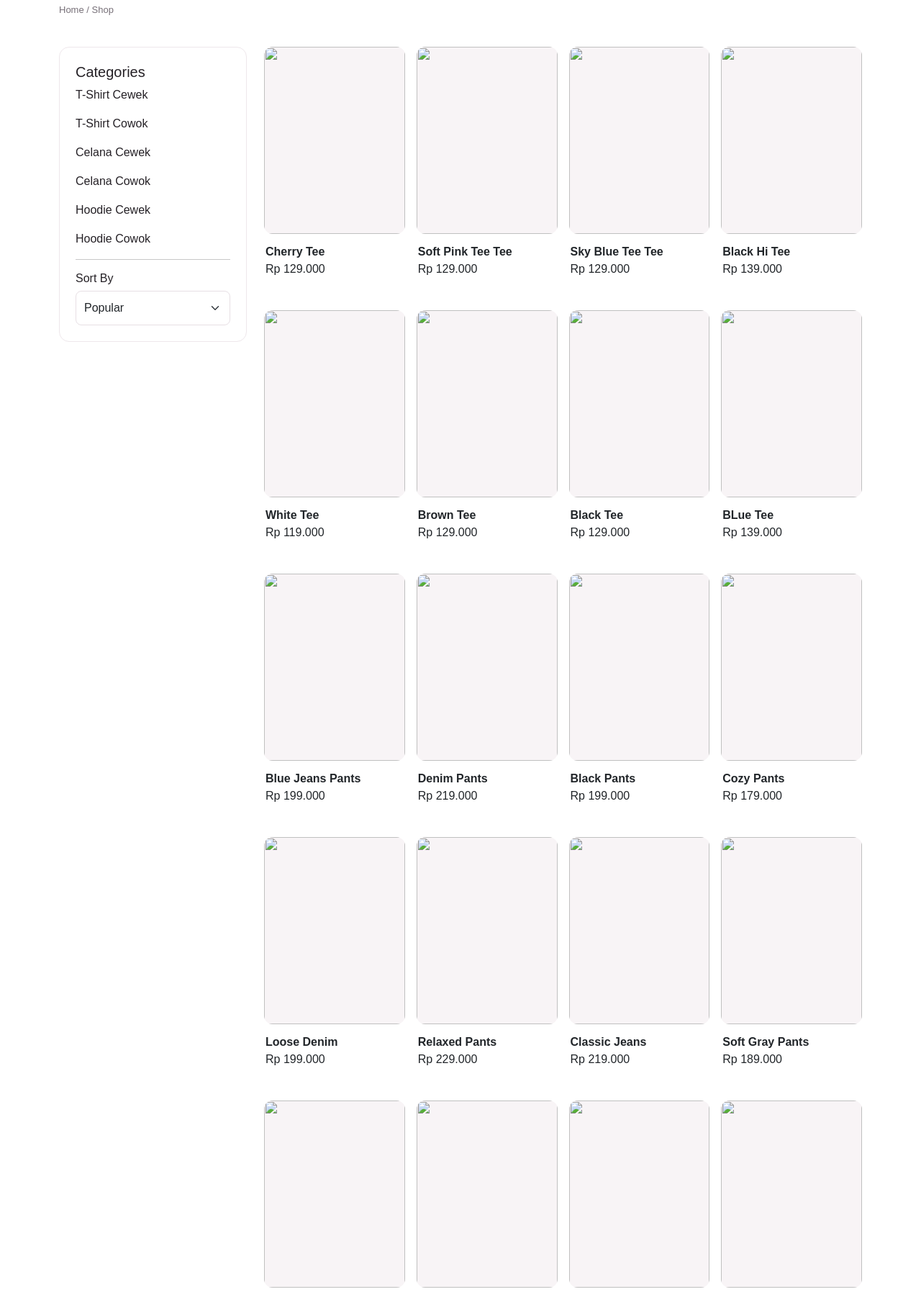
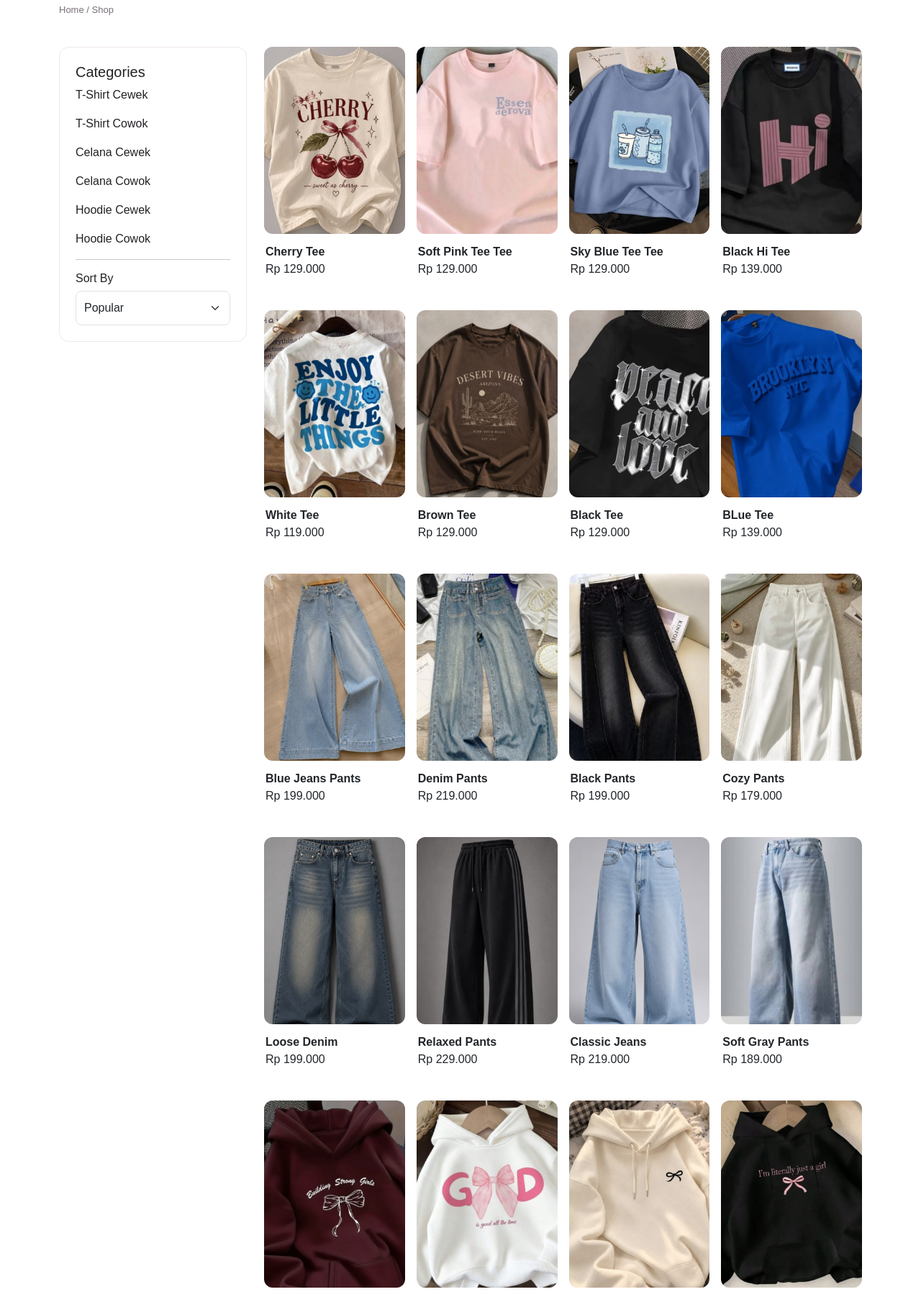
Before and after one commit to 12510438-pixel/JPD---Store, a plain HTML site: page shop.html in a window 1280 px wide. Shown: the part 187-1989 px from the top of the page at 72% size. Drawn offline with nearby package versions, Linux system fonts and the light colour scheme.

Commit message:
Update shop.html

```diff
--- a/shop.html
+++ b/shop.html
@@ -59,168 +59,168 @@
 
                 <div class="col-6 col-lg-3">
                     <div class="card product-card">
-                        <a href="product-detail.html"><img class="product-image" src="images/baju c1.jpg"></a>
+                        <a href="product-detail.html"><img class="product-image" src="images/bajucewe1.jpg"></a>
                         <div class="card-body"><b>Cherry Tee</b><p>Rp 129.000</p></div>
                     </div>
                 </div>
 
                 <div class="col-6 col-lg-3">
                     <div class="card product-card">
-                        <a href="product-detail.html"><img class="product-image" src="images/baju c2.jpg"></a>
+                        <a href="product-detail.html"><img class="product-image" src="images/bajucewe2.jpg"></a>
                         <div class="card-body"><b>Soft Pink Tee Tee</b><p>Rp 129.000</p></div>
                     </div>
                 </div>
 
                 <div class="col-6 col-lg-3">
                     <div class="card product-card">
-                        <a href="product-detail.html"><img class="product-image" src="images/baju c3.jpg"></a>
+                        <a href="product-detail.html"><img class="product-image" src="images/bajucewe3.jpg"></a>
                         <div class="card-body"><b>Sky Blue Tee Tee</b><p>Rp 129.000</p></div>
                     </div>
                 </div>
 
                 <div class="col-6 col-lg-3">
                     <div class="card product-card">
-                        <a href="product-detail.html"><img class="product-image" src="images/baju c4.jpg"></a>
+                        <a href="product-detail.html"><img class="product-image" src="images/bajucewe4.jpg"></a>
                         <div class="card-body"><b>Black Hi Tee</b><p>Rp 139.000</p></div>
                     </div>
                 </div>
 
                 <div class="col-6 col-lg-3">
                     <div class="card product-card">
-                        <a href="product-detail.html"><img class="product-image" src="images/baju p1.jpg"></a>
+                        <a href="product-detail.html"><img class="product-image" src="images/bajucowo1.jpg"></a>
                         <div class="card-body"><b>White Tee</b><p>Rp 119.000</p></div>
                     </div>
                 </div>
 
                 <div class="col-6 col-lg-3">
                     <div class="card product-card">
-                        <a href="product-detail.html"><img class="product-image" src="images/baju p2.jpg"></a>
+                        <a href="product-detail.html"><img class="product-image" src="images/bajucowo2.jpg"></a>
                         <div class="card-body"><b>Brown Tee</b><p>Rp 129.000</p></div>
                     </div>
                 </div>
 
                 <div class="col-6 col-lg-3">
                     <div class="card product-card">
-                        <a href="product-detail.html"><img class="product-image" src="images/baju p3.jpg"></a>
+                        <a href="product-detail.html"><img class="product-image" src="images/bajucowo3.jpg"></a>
                         <div class="card-body"><b>Black Tee</b><p>Rp 129.000</p></div>
                     </div>
                 </div>
 
                 <div class="col-6 col-lg-3">
                     <div class="card product-card">
-                        <a href="product-detail.html"><img class="product-image" src="images/baju p4.jpg"></a>
+                        <a href="product-detail.html"><img class="product-image" src="images/bajucowo4.jpg"></a>
                         <div class="card-body"><b>BLue Tee</b><p>Rp 139.000</p></div>
                     </div>
                 </div>
 
                 <div class="col-6 col-lg-3">
                     <div class="card product-card">
-                        <a href="product-detail.html"><img class="product-image" src="images/celana c1.jpg"></a>
+                        <a href="product-detail.html"><img class="product-image" src="images/celanacewe1.jpg"></a>
                         <div class="card-body"><b>Blue Jeans Pants</b><p>Rp 199.000</p></div>
                     </div>
                 </div>
 
                 <div class="col-6 col-lg-3">
                     <div class="card product-card">
-                        <a href="product-detail.html"><img class="product-image" src="images/celana c2.jpg"></a>
+                        <a href="product-detail.html"><img class="product-image" src="images/celanacewe2.jpg"></a>
                         <div class="card-body"><b>Denim Pants</b><p>Rp 219.000</p></div>
                     </div>
                 </div>
 
                 <div class="col-6 col-lg-3">
                     <div class="card product-card">
-                        <a href="product-detail.html"><img class="product-image" src="images/celana c3.jpg"></a>
+                        <a href="product-detail.html"><img class="product-image" src="images/celanacewe3.jpg"></a>
                         <div class="card-body"><b>Black Pants</b><p>Rp 199.000</p></div>
                     </div>
                 </div>
 
                 <div class="col-6 col-lg-3">
                     <div class="card product-card">
-                        <a href="product-detail.html"><img class="product-image" src="images/celana c4.jpg"></a>
+                        <a href="product-detail.html"><img class="product-image" src="images/celanacewe4.jpg"></a>
                         <div class="card-body"><b>Cozy Pants</b><p>Rp 179.000</p></div>
                     </div>
                 </div>
 
                 <div class="col-6 col-lg-3">
                     <div class="card product-card">
-                        <a href="product-detail.html"><img class="product-image" src="images/celana p1.jpg"></a>
+                        <a href="product-detail.html"><img class="product-image" src="images/celanacowo1.jpg"></a>
                         <div class="card-body"><b>Loose Denim</b><p>Rp 199.000</p></div>
                     </div>
                 </div>
 
                 <div class="col-6 col-lg-3">
                     <div class="card product-card">
-                        <a href="product-detail.html"><img class="product-image" src="images/celana p2.jpg"></a>
+                        <a href="product-detail.html"><img class="product-image" src="images/celanacowo2.jpg"></a>
                         <div class="card-body"><b>Relaxed Pants</b><p>Rp 229.000</p></div>
                     </div>
                 </div>
 
                 <div class="col-6 col-lg-3">
                     <div class="card product-card">
-                        <a href="product-detail.html"><img class="product-image" src="images/celana p3.jpg"></a>
+                        <a href="product-detail.html"><img class="product-image" src="images/celanacowo3.jpg"></a>
                         <div class="card-body"><b>Classic Jeans</b><p>Rp 219.000</p></div>
                     </div>
                 </div>
 
                 <div class="col-6 col-lg-3">
                     <div class="card product-card">
-                        <a href="product-detail.html"><img class="product-image" src="images/celana p4.jpg"></a>
+                        <a href="product-detail.html"><img class="product-image" src="images/celanacowo4.jpg"></a>
                         <div class="card-body"><b>Soft Gray Pants</b><p>Rp 189.000</p></div>
                     </div>
                 </div>
 
                 <div class="col-6 col-lg-3">
                     <div class="card product-card">
-                        <a href="product-detail.html"><img class="product-image" src="images/hoodie c1.jpg"></a>
+                        <a href="product-detail.html"><img class="product-image" src="images/hoodiecewe1.jpg"></a>
                         <div class="card-body"><b>Zip Hoodie</b><p>Rp 249.000</p></div>
                     </div>
                 </div>
 
                 <div class="col-6 col-lg-3">
                     <div class="card product-card">
-                        <a href="product-detail.html"><img class="product-image" src="images/hoodie c2.jpg"></a>
+                        <a href="product-detail.html"><img class="product-image" src="images/hoodiecewe2.jpg"></a>
                         <div class="card-body"><b>Oversize Hoodie</b><p>Rp 249.000</p></div>
                     </div>
                 </div>
 
                 <div class="col-6 col-lg-3">
                     <div class="card product-card">
-                        <a href="product-detail.html"><img class="product-image" src="images/hoodie c3.jpg"></a>
+                        <a href="product-detail.html"><img class="product-image" src="images/hoodiecewe3.jpg"></a>
                         <div class="card-body"><b>Cute Hoodie</b><p>Rp 259.000</p></div>
                     </div>
                 </div>
 
                 <div class="col-6 col-lg-3">
                     <div class="card product-card">
-                        <a href="product-detail.html"><img class="product-image" src="images/hoodie c4.jpg"></a>
+                        <a href="product-detail.html"><img class="product-image" src="images/hoodiecewe4.jpg"></a>
                         <div class="card-body"><b>Basic Hoodie</b><p>Rp 239.000</p></div>
                     </div>
                 </div>
 
                 <div class="col-6 col-lg-3">
                     <div class="card product-card">
-                        <a href="product-detail.html"><img class="product-image" src="images/hoodie p1.jpg"></a>
+                        <a href="product-detail.html"><img class="product-image" src="images/hoodiecowo1.jpg"></a>
                         <div class="card-body"><b>Oversize Hoodie</b><p>Rp 249.000</p></div>
                     </div>
                 </div>
 
                 <div class="col-6 col-lg-3">
                     <div class="card product-card">
-                        <a href="product-detail.html"><img class="product-image" src="images/hoodie p2.jpg"></a>
+                        <a href="product-detail.html"><img class="product-image" src="images/hoodiecowo2.jpg"></a>
                         <div class="card-body"><b>Graphic Hoodie</b><p>Rp 259.000</p></div>
                     </div>
                 </div>
 
                 <div class="col-6 col-lg-3">
                     <div class="card product-card">
-                        <a href="product-detail.html"><img class="product-image" src="images/hoodie p3.jpg"></a>
+                        <a href="product-detail.html"><img class="product-image" src="images/hoodiecowo3.jpg"></a>
                         <div class="card-body"><b>Basic Hoodie</b><p>Rp 239.000</p></div>
                     </div>
                 </div>
 
                 <div class="col-6 col-lg-3">
                     <div class="card product-card">
-                        <a href="product-detail.html"><img class="product-image" src="images/hoodie p4.jpg"></a>
+                        <a href="product-detail.html"><img class="product-image" src="images/hoodiecowo4.jpg"></a>
                         <div class="card-body"><b>Zip Hoodie</b><p>Rp 249.000</p></div>
                     </div>
                 </div>
```
